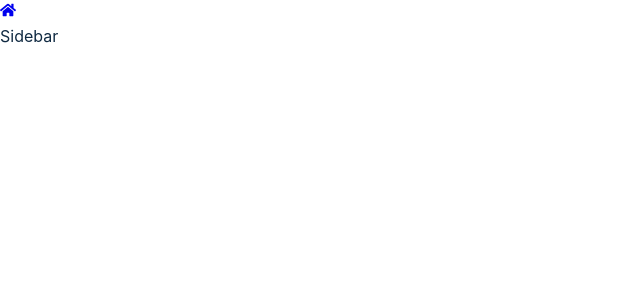
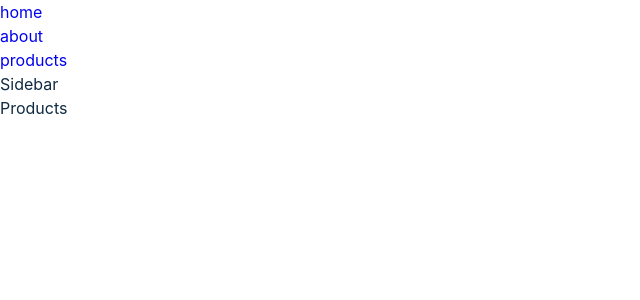
Before and after one commit to aleksandar-stotka/dogs-cat, a React (Create React App) app: page /products in a window 1280 px wide. Before the commit this address had no page. Shown: the top 300 px of the page, without its empty margins (0-640 px from the left). Built offline with nearby package versions, Linux system fonts and the light colour scheme.

Commit message:
init-firebase-auth

```diff
--- a/src/App.tsx
+++ b/src/App.tsx
@@ -3,6 +3,8 @@ import Home from './pages/Home';
 import Navbar from './components/navbar/Navbar';
 import Sidebar from './components/Sidebar';
 import Login from './components/Login';
+import About from './pages/About';
+import Products from './pages/Products';
 
 function App() {
   return (
@@ -11,6 +13,8 @@ function App() {
       <Sidebar/>
       <Routes>
         <Route path="/" element={<Home  />} />
+        <Route path="/about" element={<About  />} />
+        <Route path="/products" element={<Products />} />
         <Route path="/login" element={<Login  />} />
       </Routes>
     </Router>
--- a/src/components/navbar/Navbar.tsx
+++ b/src/components/navbar/Navbar.tsx
@@ -1,17 +1,29 @@
-import React from 'react'
-import { Link } from 'react-router-dom'
-import { FaHome } from "react-icons/fa";
+import React from 'react';
+import { Link } from 'react-router-dom';
+import { FaHome } from 'react-icons/fa';
 import { links } from '../../utils/constans';
-
+// Import the linksNav interface from types
+import { linksNav } from '../../types/Types';
 
 function Navbar() {
-  return (
-    <div>
-        <Link to="/">
-        <FaHome />
-        </Link>
-    </div>
-  )
+    // Declare a variable of type linksNav
+    const navbarLinks: linksNav = { links };
+
+    return (
+        <div>
+
+            <div className='nav-links'>
+                {navbarLinks.links.map(link => {
+
+                    return (
+                        <li key={link.id}>
+                            <Link to={link.url}>{link.text}</Link>
+                        </li>
+                    );
+                })}
+            </div>
+        </div>
+    );
 }
 
-export default Navbar
+export default Navbar;
--- a/src/firebase/firebase.js
+++ b/src/firebase/firebase.js
@@ -1,5 +1,6 @@
 import firebase from 'firebase/app'
 import 'firebase/firestore'
+import 'firebase/auth'
 
 const firebaseConfig = {
     apiKey: "AIzaSyCbKB4xYmTNujY__4QsDn0qikiLgakBxWA",
@@ -15,5 +16,6 @@ const firebaseConfig = {
 firebase.initializeApp(firebaseConfig)
 ///init individual service
 const projectFirestore = firebase.firestore()
+const projectAuth = firebase.auth()
 
-export {projectFirestore}
+export {projectFirestore, projectAuth}
--- a/src/index.css
+++ b/src/index.css
@@ -54,6 +54,9 @@ body {
   font-size: 0.875rem;
 }
 ul {
+  list-style-type: none;
+}
+li {
   list-style-type: none;
 }
 a {
--- /dev/null
+++ b/src/pages/About.tsx
@@ -0,0 +1,9 @@
+import React from 'react'
+
+function About() {
+  return (
+    <div>About</div>
+  )
+}
+
+export default About
--- /dev/null
+++ b/src/pages/Products.tsx
@@ -0,0 +1,9 @@
+import React from 'react'
+
+function Products() {
+  return (
+    <div>Products</div>
+  )
+}
+
+export default Products
--- a/src/types/Types.tsx
+++ b/src/types/Types.tsx
@@ -16,7 +16,7 @@ export interface personNames {
         last: string;
     }[]
 }
-export interface links {
+export interface linksNav {
     links: {
         id: number;
         text: string;
```
